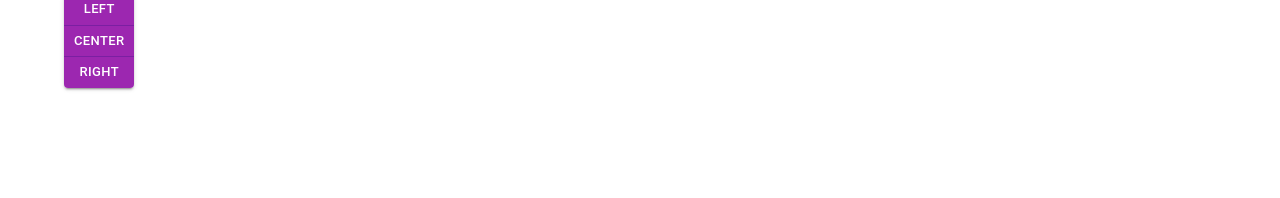
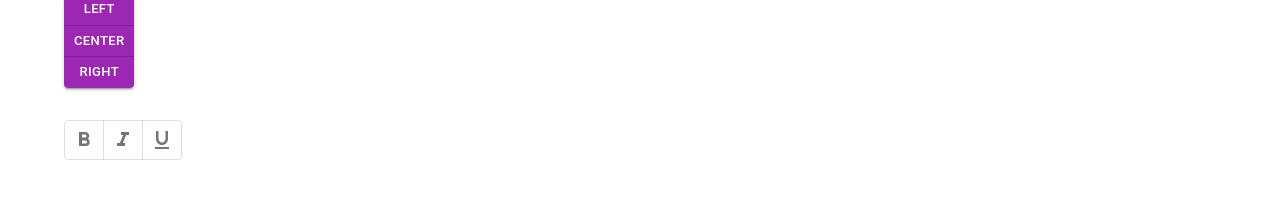
Before and after one commit to Gapotchenko-Yakov/react-mui-codevolution, a React (Create React App) app: page / in a window 1280 px wide. Shown: the part 350-548 px from the top of the page. Built offline with nearby package versions, Linux system fonts and the light colour scheme.

Commit message:
Toggle button group demo.

```diff
--- a/src/components/MuiButton.tsx
+++ b/src/components/MuiButton.tsx
@@ -1,7 +1,27 @@
-import { Stack, Button, IconButton, ButtonGroup } from "@mui/material";
+import {
+  Stack,
+  Button,
+  IconButton,
+  ButtonGroup,
+  ToggleButton,
+  ToggleButtonGroup,
+} from "@mui/material";
 import SendIcon from "@mui/icons-material/Send";
+import FormatBoldIcon from "@mui/icons-material/FormatBold";
+import FormatItalicIcon from "@mui/icons-material/FormatItalic";
+import FormatUnderlinedIcon from "@mui/icons-material/FormatUnderlined";
+import { useState } from "react";
 
 const MuiButton = () => {
+  const [formats, setFormats] = useState<string[]>([]);
+
+  const handleFormatChange = (
+    event: React.MouseEvent<HTMLElement, MouseEvent>,
+    formats: string[]
+  ) => {
+    setFormats(formats);
+  };
+
   return (
     <Stack spacing={4}>
       <Stack spacing={2} direction="row">
@@ -73,6 +93,23 @@ const MuiButton = () => {
           <Button onClick={() => alert("Right clicked")}>right</Button>
         </ButtonGroup>
       </Stack>
+      <ToggleButtonGroup
+        aria-label="text formatting"
+        onChange={handleFormatChange}
+        value={formats}
+        size="small"
+        // exclusive
+      >
+        <ToggleButton value="bold" aria-label="bold">
+          <FormatBoldIcon />
+        </ToggleButton>
+        <ToggleButton value="italic" aria-label="italic">
+          <FormatItalicIcon />
+        </ToggleButton>
+        <ToggleButton value="underlined" aria-label="underlined">
+          <FormatUnderlinedIcon />
+        </ToggleButton>
+      </ToggleButtonGroup>
     </Stack>
   );
 };
```
